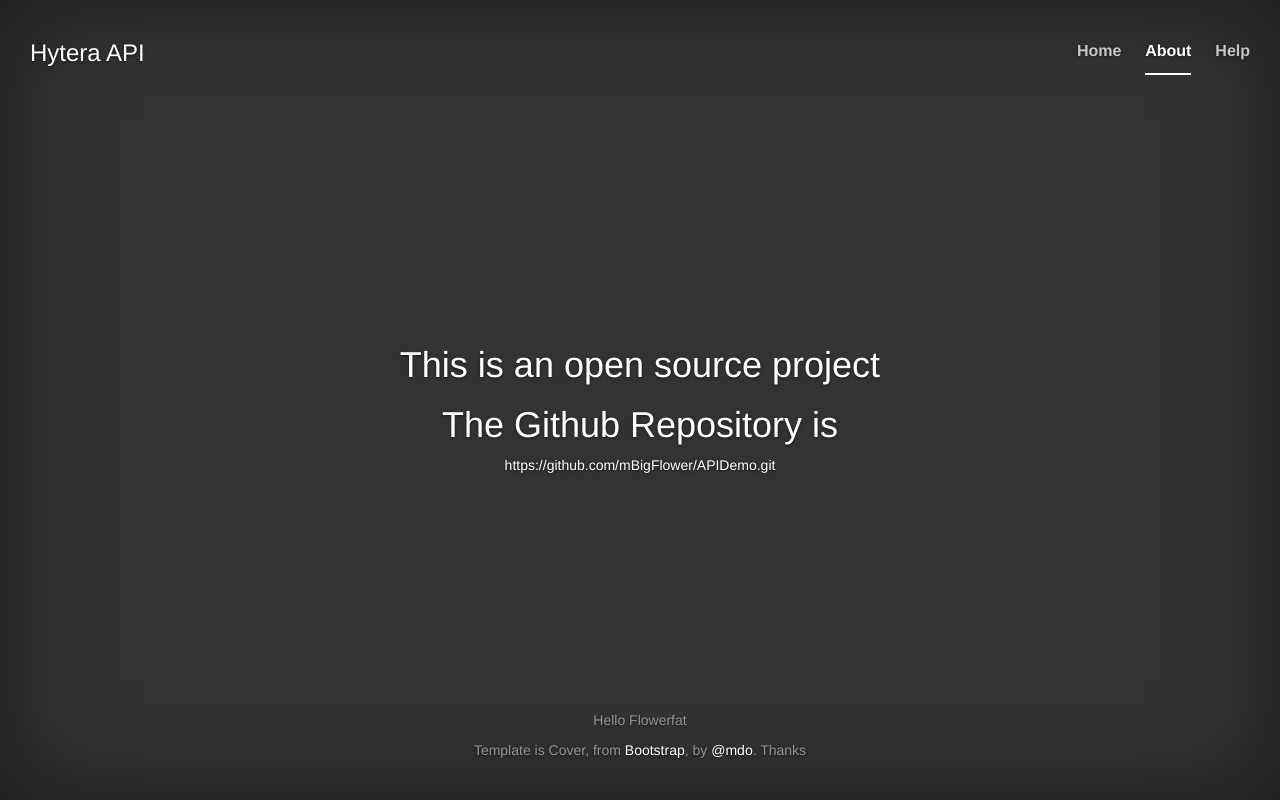
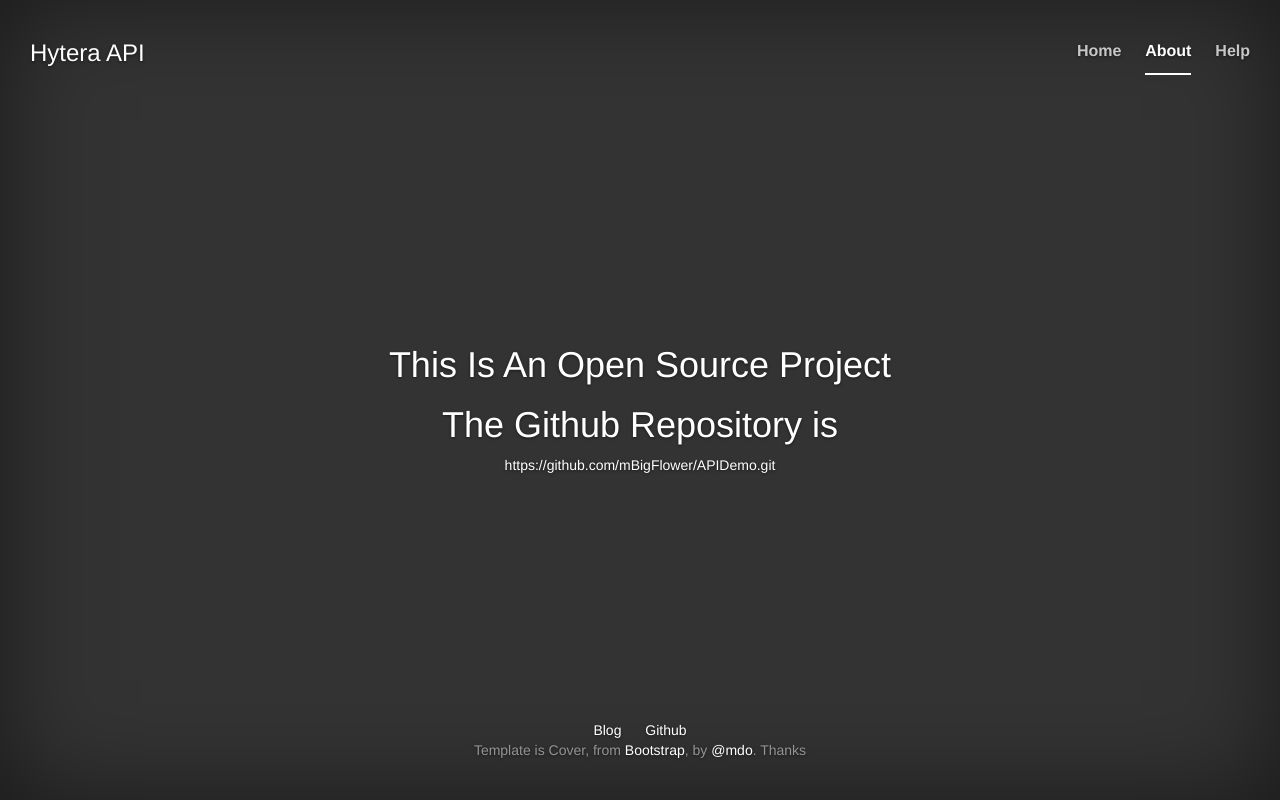
Before and after one commit to mBigFlower/APIDemo, a plain HTML site: page bs/html/about.html in a window 1280 px wide. Drawn offline with nearby package versions, Linux system fonts and the light colour scheme; files whose address does not match are found by name.

Commit message:
little changes about style

```diff
--- a/bs/css/dashboard.css
+++ b/bs/css/dashboard.css
@@ -141,3 +141,7 @@ body {
 .navbar-form{
 	margin-top:11px;
 }
+
+.header_home{
+	color:#fff;
+}
--- /dev/null
+++ b/bs/css/main_footer.css
@@ -0,0 +1,3 @@
+.link{
+	margin:10px;
+}
--- a/bs/html/about.html
+++ b/bs/html/about.html
@@ -15,6 +15,7 @@
     <link href="/libs/css//bootstrap.min.css" rel="stylesheet">
 
     <link href="/css/cover.css" rel="stylesheet">
+    <link href="/css/main_footer.css" rel="stylesheet">
 
     <!-- IE10 viewport hack for Surface/desktop Windows 8 bug -->
     <link href="https://v3.bootcss.com/assets/css/ie10-viewport-bug-workaround.css" rel="stylesheet">
@@ -47,15 +48,18 @@
           </div>
 
           <div class="inner cover">
-            <h1 class="cover-heading">This is an open source project</h1>
+            <h1 class="cover-heading">This Is An Open Source Project</h1>
             <h1 class="cover-heading">The Github Repository is</h1>
             <a class="cover-heading" href="https://github.com/mBigFlower/APIDemo.git" target="_blank">https://github.com/mBigFlower/APIDemo.git</a>
           </div>
 
           <div class="mastfoot">
             <div class="inner">
-              <p>Hello Flowerfat</p>
-              <p>Template is Cover, from <a href="http://getbootstrap.com/">Bootstrap</a>, by <a href="https://twitter.com/mdo">@mdo</a>. Thanks</p>
+			  <div class="row">
+                <a class="link" href="http://flowerfat.com" target="_blank">Blog</a>
+                <a class="link" href="https://github.com/mBigFlower" target="_blank">Github</a>
+			  </div>
+              <p>Template is Cover, from <a href="http://getbootstrap.com/" target="_blank">Bootstrap</a>, by <a href="https://twitter.com/mdo" target="_blank">@mdo</a>. Thanks</p>
             </div>
           </div>
 
```
